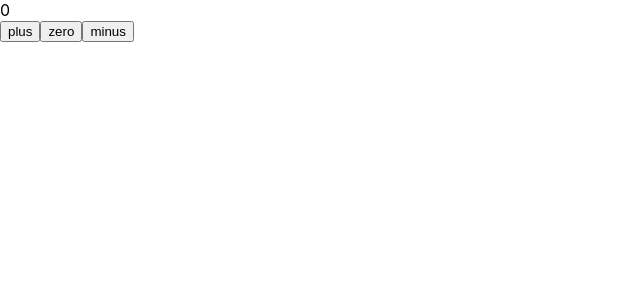
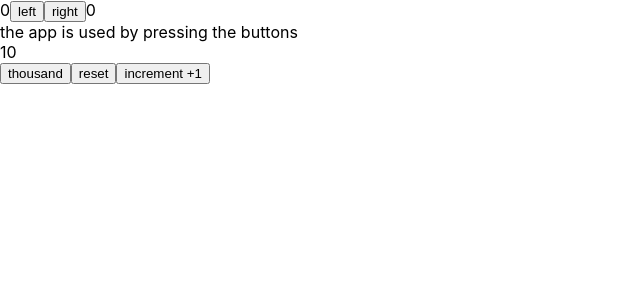
Before and after one commit to lgbrock/fso, a React (Create React App) app in the folder part1/courseinfo/: page / in a window 1280 px wide. Shown: the top 300 px of the page, without its empty margins (0-640 px from the left). Built offline with nearby package versions, Linux system fonts and the light colour scheme; the HTML template or start-up script is replaced by a standard one.

Commit message:
Finished Intro to React - Starting exercise 1.6-1.14

```diff
--- a/part1/courseinfo/public/index.html
+++ b/part1/courseinfo/public/index.html
@@ -8,6 +8,22 @@
 			name="description"
 			content="Web site created using create-react-app"
 		/>
+		<style>
+			body {
+				margin: 0;
+				padding: 0;
+				font-family: -apple-system, BlinkMacSystemFont, 'Segoe UI', 'Roboto',
+					'Oxygen', 'Ubuntu', 'Cantarell', 'Fira Sans', 'Droid Sans',
+					'Helvetica Neue', sans-serif;
+				-webkit-font-smoothing: antialiased;
+				-moz-osx-font-smoothing: grayscale;
+			}
+
+			code {
+				font-family: source-code-pro, Menlo, Monaco, Consolas, 'Courier New',
+					monospace;
+			}
+		</style>
 		<title>React App</title>
 	</head>
 	<body>
--- a/part1/courseinfo/src/App.js
+++ b/part1/courseinfo/src/App.js
@@ -1,25 +1,69 @@
 import React, { useState } from 'react';
 
-const Display = ({ counter }) => <div>{counter}</div>;
+const History = (props) => {
+	if (props.allClicks.length === 0) {
+		return <div>the app is used by pressing the buttons</div>;
+	}
+	return <div>button press history: {props.allClicks.join(' ')}</div>;
+};
 
-const Button = ({ onClick, text }) => <button onClick={onClick}>{text}</button>;
+const Display = (props) => <div>{props.value}</div>;
+
+const Button = (props) => (
+	<button onClick={props.handleClick}>{props.text}</button>
+);
 
 const App = () => {
-	const [counter, setCounter] = useState(0);
+	const [left, setLeft] = useState(0);
+	const [right, setRight] = useState(0);
+	const [allClicks, setAll] = useState([]);
+	const [value, setValue] = useState(10);
 
-	const increaseByOne = () => setCounter(counter + 1);
-	const decreaseByOne = () => setCounter(counter - 1);
-	const setToZero = () => setCounter(0);
+	const handleLeftClick = () => {
+		setAll(allClicks.concat('L'));
+		setLeft(left + 1);
+	};
+
+	const handleRightClick = () => {
+		setAll(allClicks.concat('R'));
+		setRight(right + 1);
+	};
+
+	const setToValue = (newValue) => {
+		setValue(newValue);
+	};
 
 	return (
 		<div>
-			<Display counter={counter} />
-			<Button onClick={increaseByOne} text='plus' />
-			<Button onClick={setToZero} text='zero' />
-			<Button onClick={decreaseByOne} text='minus' />
+			{left}
+			<Button handleClick={handleLeftClick} text='left' />
+			<Button handleClick={handleRightClick} text='right' />
+			{right}
+			<History allClicks={allClicks} />
+			<Display value={value} />
+			<Button handleClick={() => setValue(1000)} text='thousand' />
+			<Button handleClick={() => setValue(0)} text='reset' />
+			<Button handleClick={() => setValue(value + 1)} text='increment +1' />
 		</div>
 	);
 };
+
+// const App = () => {
+// 	const [counter, setCounter] = useState(0);
+
+// 	const increaseByOne = () => setCounter(counter + 1);
+// 	const decreaseByOne = () => setCounter(counter - 1);
+// 	const setToZero = () => setCounter(0);
+
+// 	return (
+// 		<div>
+// 			<Display counter={counter} />
+// 			<Button onClick={increaseByOne} text='plus' />
+// 			<Button onClick={setToZero} text='zero' />
+// 			<Button onClick={decreaseByOne} text='minus' />
+// 		</div>
+// 	);
+// };
 
 // const Hello = ({ name, age }) => {
 // 	const bornYear = () => new Date().getFullYear() - age;
```
Also changed, not shown: 1 other file (tests, documents, lock files or other folders).
